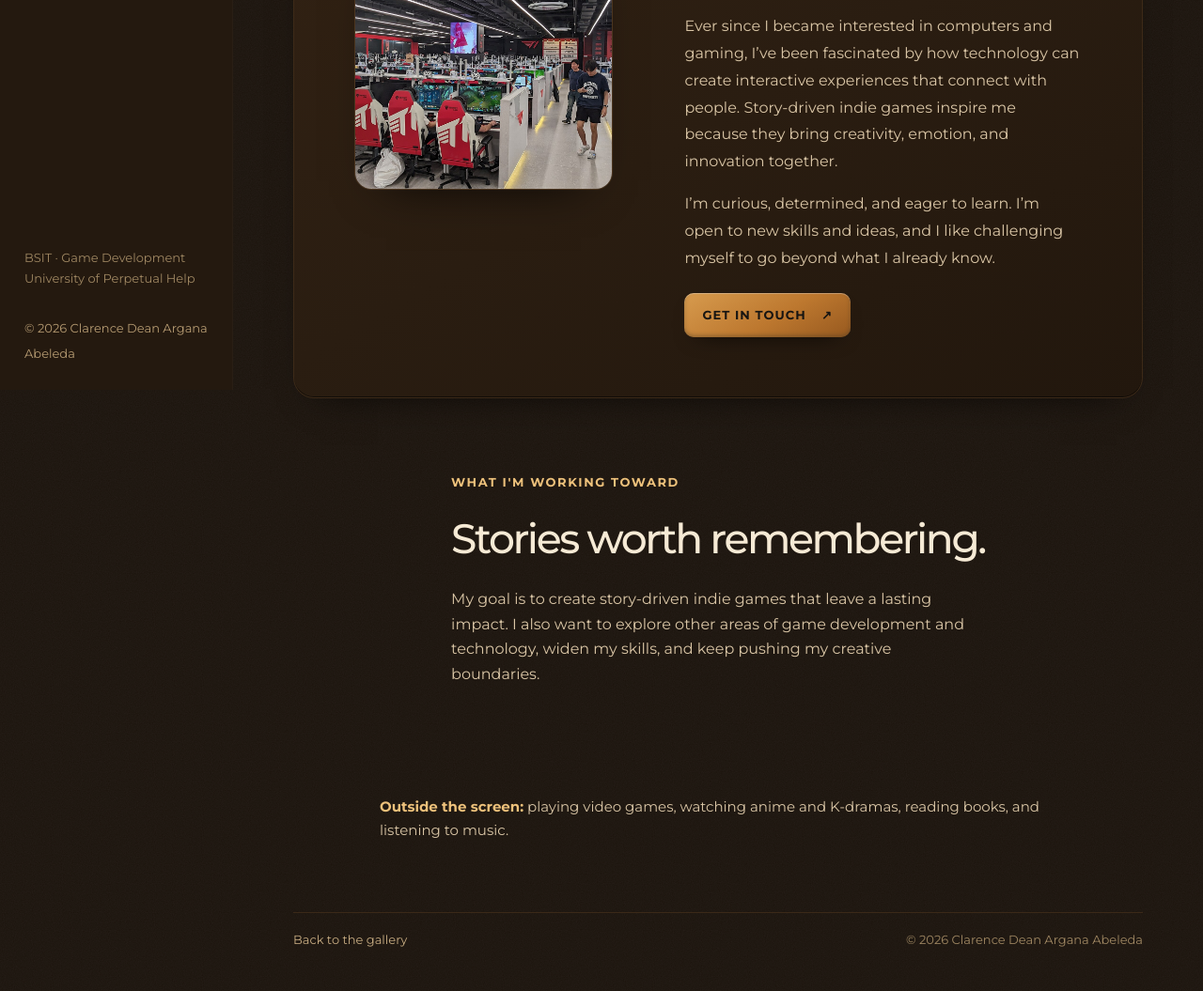
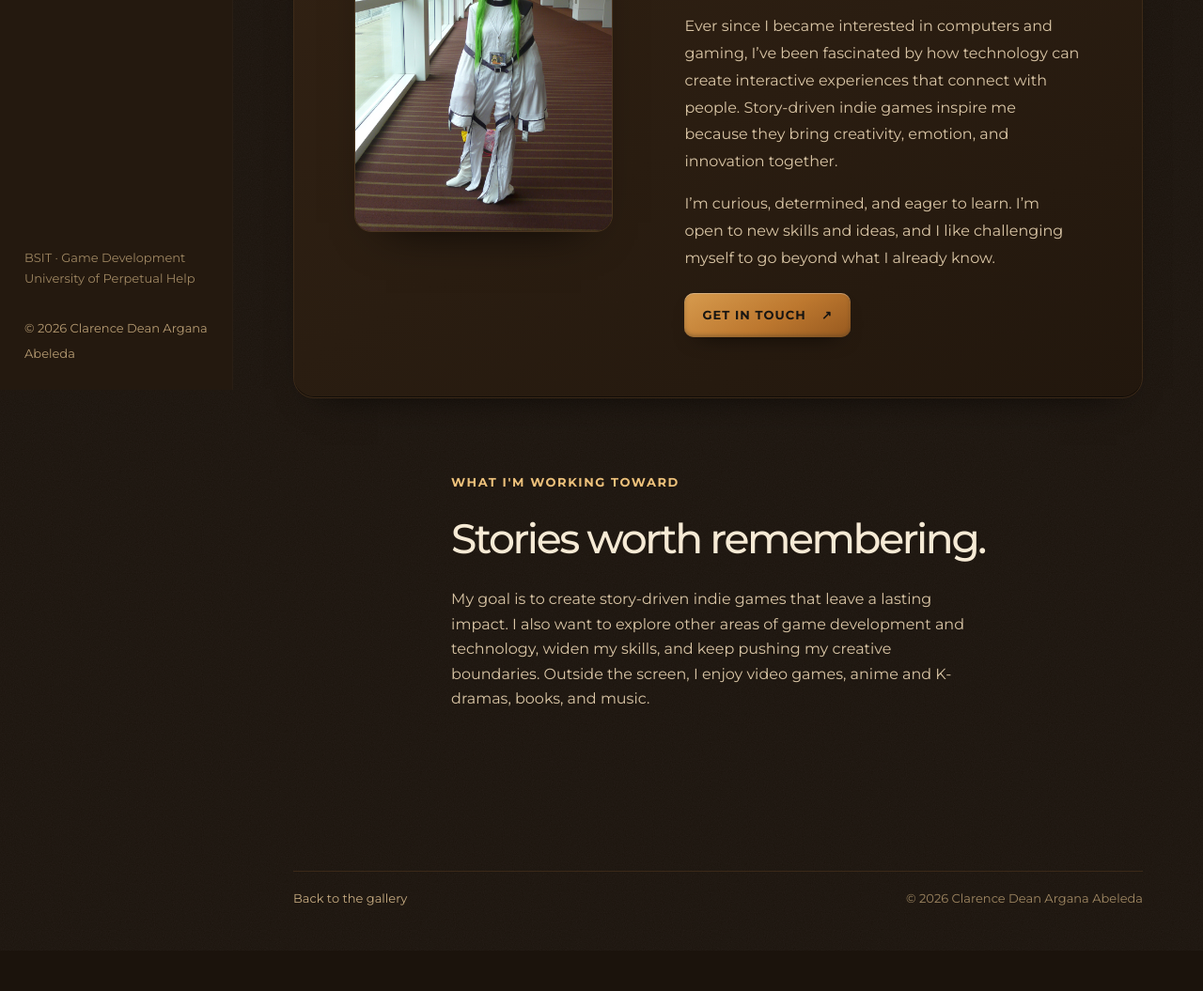
Before and after one commit to UnoRfl/ClarenceDeanPortfolio, a plain HTML site: page about/index.html in a window 1280 px wide. Shown: the part 385-1440 px from the top of the page at 94% size. After the commit the page ends 1397 px from the top, so only its background shows below. Drawn offline with Linux system fonts and the light colour scheme.

Commit message:
Restore DeVilla clay styling

```diff
--- a/about/index.html
+++ b/about/index.html
@@ -39,7 +39,7 @@
       <header class="topline"><span class="breadcrumb"><a href="../home/">Home</a> <span>/</span> About</span><a class="top-profile" href="../about/" aria-label="About Clarence Dean Argana Abeleda"><img src="../assets/images/clarence-mark.svg" alt=""><span>Clarence Abeleda</span></a></header>
       <section class="about-hero clay-panel" data-reveal>
         <figure class="about-visual">
-          <img src="../assets/images/gaming-04.jpg" alt="Players and computers in a gaming lounge" loading="eager">
+          <img src="../assets/images/anime-01.jpg" alt="Code Geass cosplay at a convention" loading="eager">
         </figure>
         <div class="about-copy" data-reveal>
           <p class="eyebrow">ABOUT ME</p>
@@ -53,9 +53,8 @@
       <section class="about-note" data-reveal>
         <p class="eyebrow">WHAT I'M WORKING TOWARD</p>
         <h2>Stories worth remembering.</h2>
-        <p>My goal is to create story-driven indie games that leave a lasting impact. I also want to explore other areas of game development and technology, widen my skills, and keep pushing my creative boundaries.</p>
+        <p>My goal is to create story-driven indie games that leave a lasting impact. I also want to explore other areas of game development and technology, widen my skills, and keep pushing my creative boundaries. Outside the screen, I enjoy video games, anime and K-dramas, books, and music.</p>
       </section>
-      <p class="about-hobbies"><strong>Outside the screen:</strong> playing video games, watching anime and K-dramas, reading books, and listening to music.</p>
       <footer class="site-footer"><a class="footer-name" href="../home/">Back to the gallery</a><p>© 2026 Clarence Dean Argana Abeleda</p></footer>
     </main>
   </div>
--- a/assets/css/site.css
+++ b/assets/css/site.css
@@ -11,7 +11,7 @@
   --accent: #bd782f;
   --accent-hi: #edc17b;
   --clay-bg: linear-gradient(150deg, #342314 0%, #2a1d11 55%, #22170d 100%);
-  --clay-shadow: inset 0 1px 0 rgba(255,236,205,.08), inset 0 -1px 0 rgba(0,0,0,.55), 0 18px 40px -28px rgba(0,0,0,.9);
+  --clay-shadow: inset 0 1px 0 rgba(255,255,255,.07), inset 0 -1px 0 rgba(0,0,0,.55), 0 18px 40px -28px rgba(0,0,0,.9);
   --clay-gold: linear-gradient(150deg, #d79b4e 0%, #bd782f 55%, #97591f 100%);
   --ease: cubic-bezier(.2,.7,.2,1);
   --gutter: clamp(22px, 5vw, 76px);
@@ -133,8 +133,8 @@ img { display: block; max-width: 100%; }
 
 .page-main { min-height: 100vh; display: flex; flex-direction: column; }
 .about-hero { display: grid; grid-template-columns: minmax(200px,.65fr) minmax(0,1fr); gap: clamp(32px, 6vw, 86px); align-items: center; min-height: 560px; padding: clamp(32px, 5vw, 72px); border-radius: 22px; }
-.about-visual { width: min(100%, 360px); aspect-ratio: 1 / 1; position: relative; margin: auto; overflow: hidden; border: 1px solid #4b351f; border-radius: 18px; background: #291c10; box-shadow: inset 0 1px 0 rgba(255,255,255,.08), 0 24px 50px -34px #000; }
-.about-visual img { display: block; width: 100%; height: 100%; object-fit: cover; }
+.about-visual { width: min(100%, 360px); margin: auto; overflow: hidden; border: 1px solid #4b351f; border-radius: 18px; background: #291c10; box-shadow: inset 0 1px 0 rgba(255,255,255,.08), 0 24px 50px -34px #000; }
+.about-visual img { display: block; width: 100%; height: auto; }
 .contact-visual::after { content: ""; position: absolute; inset: 55% 0 0; background: linear-gradient(transparent, rgba(0,0,0,.78)); pointer-events: none; }
 .about-visual figcaption, .contact-visual figcaption { position: absolute; z-index: 1; right: 15px; bottom: 13px; left: 15px; color: #eee; font-size: 13px; }
 .about-visual a, .contact-visual a { color: var(--accent-hi); }
@@ -283,8 +283,3 @@ img { display: block; max-width: 100%; }
   *, *::before, *::after { scroll-behavior: auto !important; animation-duration: .01ms !important; animation-iteration-count: 1 !important; transition-duration: .01ms !important; }
   .has-js [data-reveal] { opacity: 1; transform: none; }
 }
-
-.brand-mark { display: grid; place-items: center; }
-.brand-monogram { color: var(--accent-hi); font-size: 15px; font-weight: 700; letter-spacing: -.06em; }
-.about-hobbies { max-width: 720px; margin: 20px auto 0; color: var(--soft); font-size: 15px; }
-.about-hobbies strong { color: var(--accent-hi); }
```
